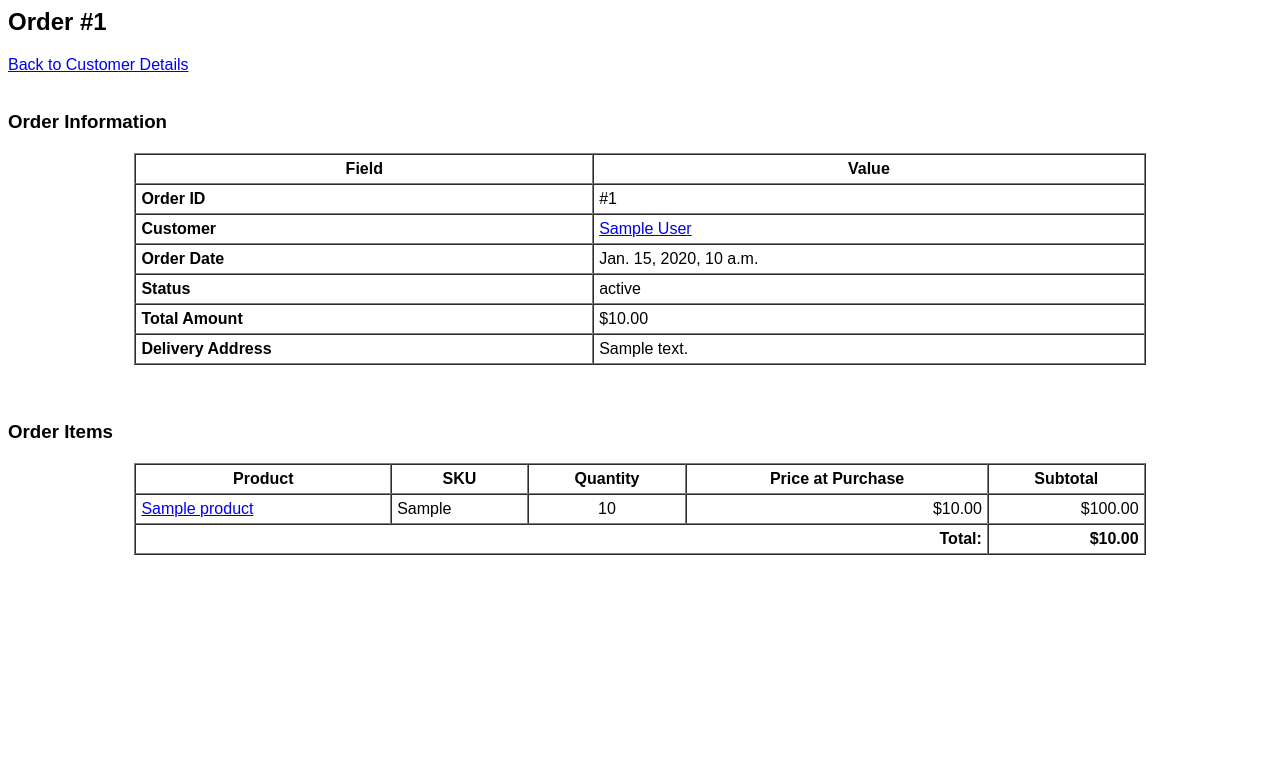
After one commit to choseung-min/IS2108-Group_39-PairProject, a Django app: page /adminpanel/orders/1/ in a window 1280 px wide. The commit adds this page. Shown: the top 779 px of the page. Run offline with Django 5.2, Linux system fonts and the light colour scheme; tables that the repository leaves empty hold one stand-in row (values such as "Sample post").

Commit message:
Added order details + edit customer signup form

```diff
--- a/auroramart/adminpanel/templates/adminpanel/customers/customer_records.html
+++ b/auroramart/adminpanel/templates/adminpanel/customers/customer_records.html
@@ -55,7 +55,7 @@
                     {% if customer.user.first_name or customer.user.last_name %}
                         {{ customer.user.first_name }} {{ customer.user.last_name }}
                     {% else %}
-                        {{ customer.user.username }} <em>(no name set)</em>
+                        {{ customer.user.username }}
                     {% endif %}
                 </a>
             </td>
--- /dev/null
+++ b/auroramart/adminpanel/templates/adminpanel/orders/order_detail.html
@@ -0,0 +1,119 @@
+<html>
+    <head>
+        <style>
+      body {
+        font-family: "Arial";
+      }
+      .messages {
+        list-style: none;
+        padding: 0;
+      }
+      .messages li {
+        padding: 6px;
+        margin-bottom: 4px;
+      }
+      .messages li.success {
+        background-color: #e8f5e9;
+      }
+      .messages li.error {
+        background-color: #ffebee;
+      }
+        </style>
+        <title>Order #{{ order.id }}</title>
+    </head>
+    <body>
+        <h2>Order #{{ order.id }}</h2>
+        <a href="{% url 'customer_detail' pk=order.customer.pk %}">Back to Customer Details</a>
+        <br />
+        <br />
+        <h3>Order Information</h3>
+        <table border="1"
+               cellpadding="5"
+               cellspacing="0"
+               style="width: 80%;
+                      margin: 20px auto">
+            <tr>
+                <th>Field</th>
+                <th>Value</th>
+            </tr>
+            <tr>
+                <td>
+                    <b>Order ID</b>
+                </td>
+                <td>#{{ order.id }}</td>
+            </tr>
+            <tr>
+                <td>
+                    <b>Customer</b>
+                </td>
+                <td>
+                    <a href="{% url 'customer_detail' pk=order.customer.pk %}">
+                        {% if order.customer.user.first_name or order.customer.user.last_name %}
+                            {{ order.customer.user.first_name }} {{ order.customer.user.last_name }}
+                        {% else %}
+                            {{ order.customer.user.username }}
+                        {% endif %}
+                    </a>
+                </td>
+            </tr>
+            <tr>
+                <td>
+                    <b>Order Date</b>
+                </td>
+                <td>{{ order.order_date|date:"DATETIME_FORMAT" }}</td>
+            </tr>
+            <tr>
+                <td>
+                    <b>Status</b>
+                </td>
+                <td>{{ order.status }}</td>
+            </tr>
+            <tr>
+                <td>
+                    <b>Total Amount</b>
+                </td>
+                <td>${{ order.total_amount }}</td>
+            </tr>
+            <tr>
+                <td>
+                    <b>Delivery Address</b>
+                </td>
+                <td>{{ order.delivery_address }}</td>
+            </tr>
+        </table>
+        <br />
+        <h3>Order Items</h3>
+        {% if order_items %}
+            <table border="1"
+                   cellpadding="5"
+                   cellspacing="0"
+                   style="width: 80%;
+                          margin: 20px auto">
+                <tr>
+                    <th>Product</th>
+                    <th>SKU</th>
+                    <th>Quantity</th>
+                    <th>Price at Purchase</th>
+                    <th>Subtotal</th>
+                </tr>
+                {% for item in order_items %}
+                    <tr>
+                        <td>
+                            <a href="{% url 'product_detail' pk=item.product.pk %}">{{ item.product.name }}</a>
+                        </td>
+                        <td>{{ item.product.sku }}</td>
+                        <td style="text-align: center">{{ item.quantity }}</td>
+                        <td style="text-align: right">${{ item.price_at_purchase }}</td>
+                        <td style="text-align: right">${{ item.subtotal }}</td>
+                    </tr>
+                {% endfor %}
+                <tr style="font-weight: bold">
+                    <td colspan="4" style="text-align: right">Total:</td>
+                    <td style="text-align: right">${{ order.total_amount }}</td>
+                </tr>
+            </table>
+        {% else %}
+            <p style="text-align: center">No items in this order.</p>
+        {% endif %}
+    </body>
+</html>
--- a/auroramart/adminpanel/urls.py
+++ b/auroramart/adminpanel/urls.py
@@ -30,4 +30,5 @@ urlpatterns = [
         views.deactivate_customer,
         name="deactivate_customer",
     ),
+    path("orders/<int:pk>/", views.order_detail, name="order_detail"),
 ]
--- a/auroramart/adminpanel/views.py
+++ b/auroramart/adminpanel/views.py
@@ -1,7 +1,7 @@
 from urllib import request
 from django.contrib import messages
 from django.shortcuts import get_object_or_404, redirect, render
-from storefront.models import Product, Category, Customer
+from storefront.models import Product, Category, Customer, Order, OrderItem
 from django.db.models import Q, F, ExpressionWrapper, FloatField
 from django.core.paginator import Paginator
 from .forms import ProductForm, CustomerForm
@@ -383,6 +383,9 @@ def customer_detail(request, pk):
     editing = request.GET.get("edit") == "true"
     form = None
 
+    # Get all orders for this customer
+    orders = customer.order_set.all().order_by("-order_date")
+
     if editing:
         if request.method == "POST":
             form = CustomerForm(request.POST, instance=customer)
@@ -406,7 +409,7 @@ def customer_detail(request, pk):
     return render(
         request,
         "adminpanel/customers/customer_detail.html",
-        {"customer": customer, "editing": editing, "form": form},
+        {"customer": customer, "editing": editing, "form": form, "orders": orders},
     )
 
 
@@ -440,3 +443,19 @@ def activate_customer(request, pk):
         )
         return redirect("customer_detail", pk=customer.pk)
     return redirect("customer_detail", pk=customer.pk)
+
+
+def order_detail(request, pk):
+    order = get_object_or_404(
+        Order.objects.select_related("customer", "customer__user").prefetch_related(
+            "orderitem_set__product"
+        ),
+        pk=pk,
+    )
+    order_items = order.orderitem_set.all()
+
+    return render(
+        request,
+        "adminpanel/orders/order_detail.html",
+        {"order": order, "order_items": order_items},
+    )
--- a/auroramart/storefront/models.py
+++ b/auroramart/storefront/models.py
@@ -179,5 +179,9 @@ class OrderItem(models.Model):
     quantity = models.PositiveIntegerField(default=1)
     price_at_purchase = models.DecimalField(max_digits=10, decimal_places=2)
 
+    @property
+    def subtotal(self) -> Decimal:
+        return self.price_at_purchase * self.quantity
+
     def __str__(self):
         return f"{self.quantity} of {self.product.name} in Order {self.order.id}"
```
Also changed, not shown: auroramart/adminpanel/templates/adminpanel/customers/customer_detail.html (+37 -1 lines), auroramart/adminpanel/templatetags/custom_filters.py (deleted, +0 -12 lines), auroramart/storefront/forms.py (+12 -1 lines), auroramart/storefront/templates/storefront/signup.html (+8 -4 lines), auroramart/adminpanel/templatetags/__init__.py (deleted).
